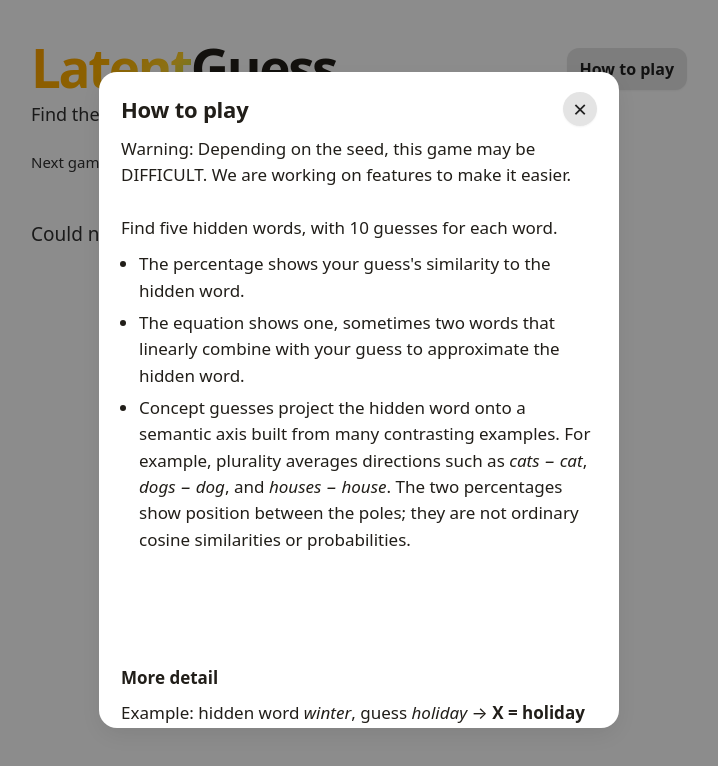
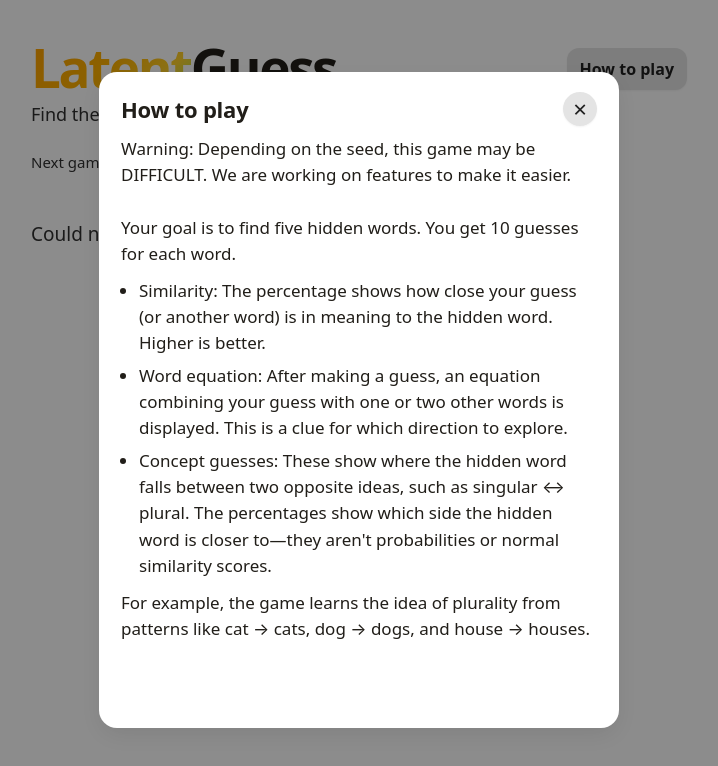
Before and after one commit to yzdu0/latentwordle, a SvelteKit app: page / in a window 1280 px wide. Both pictures are taken after a click on the button "How to play". Shown: the top 766 px of the page, without its empty margins (281-999 px from the left). Built offline with nearby package versions, Linux system fonts and the light colour scheme.

Commit message:
Update +page.svelte

```diff
--- a/src/routes/+page.svelte
+++ b/src/routes/+page.svelte
@@ -347,7 +347,7 @@
   <meta property="og:title" content="LatentGuess: Vector word guessing" />
   <meta
     property="og:description"
-    content="Find the hidden word using GloVe embeddings, vector hints, and concept probes."
+    content="Find the hidden word using meaning and semantics."
   />
   <meta property="og:image" content="https://nphard.app/latent/og-preview.svg" />
   <meta property="og:image:type" content="image/svg+xml" />
@@ -600,20 +600,13 @@
       <p>
         Warning: Depending on the seed, this game may be DIFFICULT. We are working on features to make it easier.
         <br><br>
-        Find five hidden words, with 10 guesses for each word.</p>
-      <ul>
-        <li>
-          The percentage shows your guess's similarity to the hidden word.
-        </li>
-        <li>
-          The equation shows one, sometimes two words that linearly combine with your guess to approximate the hidden word.
-        </li>
-        <li>
-          Concept guesses project the hidden word onto a semantic axis built from many contrasting examples. For example,
-          plurality averages directions such as <em>cats − cat</em>, <em>dogs − dog</em>, and <em>houses − house</em>.
-          The two percentages show position between the poles; they are not ordinary cosine similarities or probabilities.
-        </li>
-      </ul>
+        Your goal is to find five hidden words. You get 10 guesses for each word.</p>
+        <ul>
+        <li>Similarity: The percentage shows how close your guess (or another word) is in meaning to the hidden word. Higher is better.</li>
+        <li>Word equation: After making a guess, an equation combining your guess with one or two other words is displayed. This is a clue for which direction to explore. </li>
+        <li>Concept guesses: These show where the hidden word falls between two opposite ideas, such as singular ↔ plural. The percentages show which side the hidden word is closer to—they aren't probabilities or normal similarity scores.</li>
+        </ul>
+    <p>For example, the game learns the idea of plurality from patterns like cat → cats, dog → dogs, and house → houses.</p>
 
       <br><br><br>
       <h3>More detail</h3>
```
